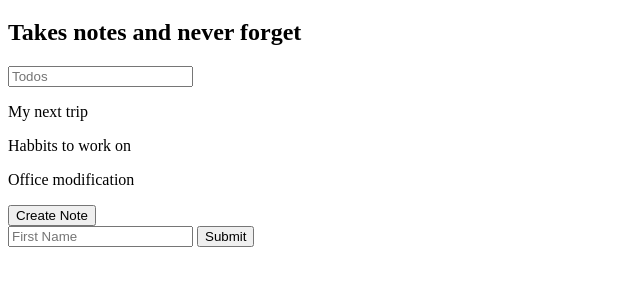
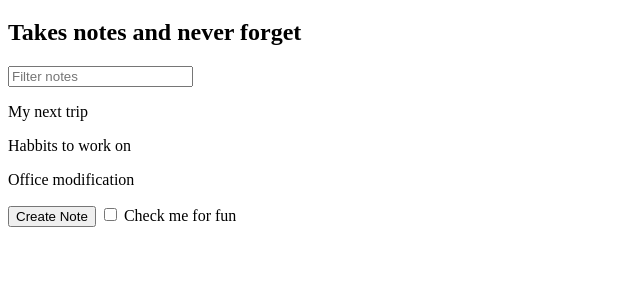
Before and after one commit to St3ve89/JS_Practice, a plain HTML site: page notes-app/index.html in a window 1280 px wide. Shown: the part 61-346 px from the top of the page, without its empty margins (0-640 px from the left). Drawn offline with Linux system fonts and the light colour scheme.

Commit message:
Checkboxes

```diff
--- a/notes-app/index.html
+++ b/notes-app/index.html
@@ -8,13 +8,12 @@
 <body>
     <h1>Notes App</h1>
     <h2>Takes notes and never forget</h2>
-    <input id="search-text" type="text" placeholder="Todos">
+    <input id="search-text" type="text" placeholder="Filter notes">
     <div id="notes"></div>
     <button id="create-note">Create Note</button>
-    <form id="name-form">
-        <input type="text" placeholder="First Name" name="firstName">
-        <button>Submit</button>
-    </form>
+    <label>
+        <input id="for-fun" type="checkbox"> Check me for fun
+    </label>
 
     <script src="notes-app.js"></script>
 </body>
--- a/notes-app/notes-app.js
+++ b/notes-app/notes-app.js
@@ -38,8 +38,6 @@ document.querySelector('#search-text').addEventListener('input', function(e) {
     renderNotes(notes, filters)
 })
 
-document.querySelector('#name-form').addEventListener('submit', function (e) {
-    e.preventDefault()
-    console.log(e.target.elements.firstName.value)
-    e.target.elements.firstName.value = ''
+document.querySelector('#for-fun').addEventListener('change', function (e) {
+    console.log(e.target.checked)
 })
```
Also changed, not shown: todo-app/index.html (+3 -0 lines), todo-app/todo-app.js (+11 -2 lines).
